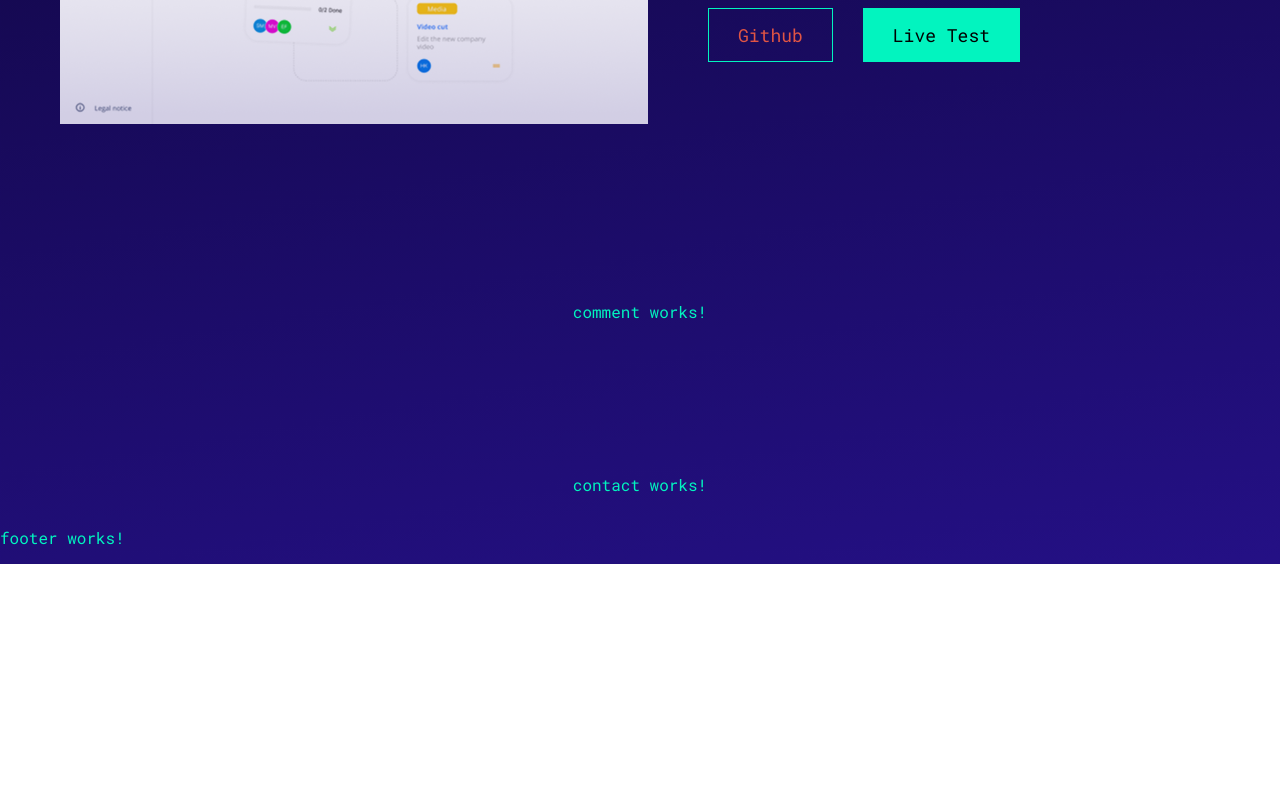
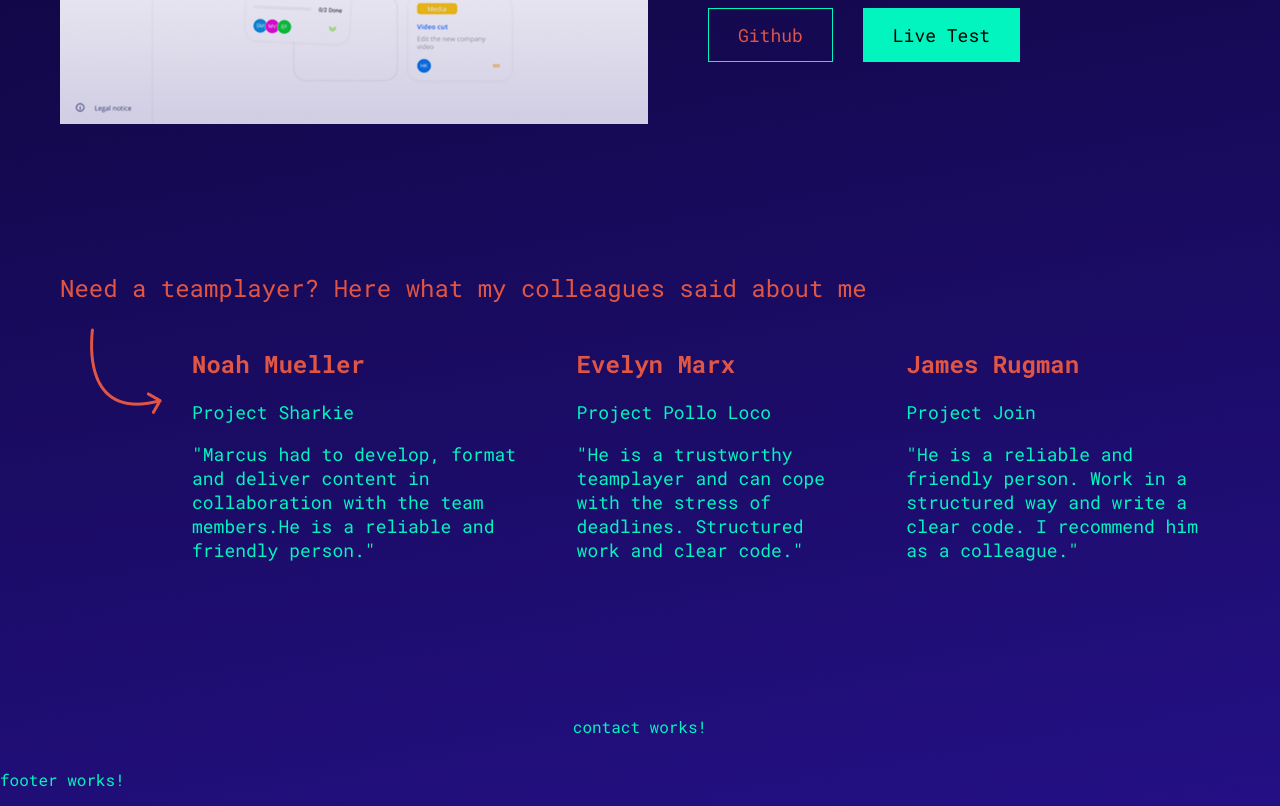
Before and after one commit to LeonKoenig17/portfolio, an Angular app: page / in a window 1280 px wide. Shown: the part 3267-4073 px from the top of the page. Before the commit the page ends 3831 px from the top, so only its background shows below. Built offline with nearby package versions, Linux system fonts and the light colour scheme; a web font is replaced by a local one.

Commit message:
reference component complete

```diff
--- a/src/app/main-content/references/comment/comment.component.html
+++ b/src/app/main-content/references/comment/comment.component.html
@@ -1 +1,5 @@
-<p>comment works!</p>
+<section>
+    <h2>{{comment.name}}</h2>
+    <span>{{comment.project}}</span>
+    <p>{{comment.text}}</p>
+</section>
--- a/src/app/main-content/references/comment/comment.component.scss
+++ b/src/app/main-content/references/comment/comment.component.scss
@@ -0,0 +1,11 @@
+@import "./../../../../styles.scss";
+
+section {
+    h2 {
+        color: $secondary-font-color;
+        font-size: 24px;
+    }
+    span, p {
+        font-size: 18px;
+    }
+}
--- a/src/app/main-content/references/comment/comment.component.ts
+++ b/src/app/main-content/references/comment/comment.component.ts
@@ -1,4 +1,4 @@
-import { Component } from '@angular/core';
+import { Component, Input } from '@angular/core';
 
 @Component({
   selector: 'app-comment',
@@ -8,5 +8,12 @@ import { Component } from '@angular/core';
   styleUrl: './comment.component.scss'
 })
 export class CommentComponent {
-
+  @Input() comment = {
+    name: "Noah Mueller",
+    project: "Project Sharkie",
+    text: `
+      "Marcus had to develop, format and deliver content in collaboration
+      with the team members.He is a reliable and friendly person."
+    `
+  }
 }
--- a/src/app/main-content/references/references.component.html
+++ b/src/app/main-content/references/references.component.html
@@ -1,9 +1,11 @@
 <section>
-    <p></p>
+    <p>Need a teamplayer? Here what my colleagues said about me</p>
     <div>
-        <img src="" alt="">
-        <div>
-            <app-comment></app-comment>
+        <img src="./assets/images/long-arrow-right.png" alt="arrow-right"> <!--37° rotation-->
+        <div class="comments-container">
+            @for (comment of comments; track $index) {
+                <app-comment [comment]="comment"></app-comment>
+            }
         </div>
     </div>
 </section>
--- a/src/app/main-content/references/references.component.scss
+++ b/src/app/main-content/references/references.component.scss
@@ -0,0 +1,21 @@
+@import "./../../../styles.scss";
+
+section {
+    @include contentLimit();
+    >p {
+        font-size: 24px;
+        color: $secondary-font-color;
+    }
+    >div {
+        @include dFlex($ai: flex-start);
+        >img {
+            padding: 0 30px;
+        }
+    }
+}
+
+.comments-container {
+    @include dFlex();
+    // @include contentLimit();
+    gap: 50px;
+}
--- a/src/app/main-content/references/references.component.ts
+++ b/src/app/main-content/references/references.component.ts
@@ -1,22 +1,39 @@
 import { Component } from '@angular/core';
 import { CommentComponent } from './comment/comment.component';
+import { CommonModule } from '@angular/common';
 
 @Component({
   selector: 'app-references',
   standalone: true,
-  imports: [CommentComponent],
+  imports: [CommentComponent, CommonModule],
   templateUrl: './references.component.html',
   styleUrl: './references.component.scss'
 })
 export class ReferencesComponent {
   comments = [
     {
-      name: "Noah Müller",
+      name: "Noah Mueller",
       project: "Project Sharkie",
       text: `
         "Marcus had to develop, format and deliver content in collaboration
         with the team members.He is a reliable and friendly person."
       `
+    },
+    {
+      name: "Evelyn Marx",
+      project: "Project Pollo Loco",
+      text: `
+        "He is a trustworthy teamplayer and can cope with the stress of
+        deadlines. Structured work and clear code."
+      `
+    },
+    {
+      name: "James Rugman",
+      project: "Project Join",
+      text: `
+        "He is a reliable and friendly person. Work in a structured
+        way and write a clear code. I recommend him as a colleague."
+      `
     }
   ]
 }
```
Also changed, not shown: src/assets/images/long-arrow-right.png (added).
